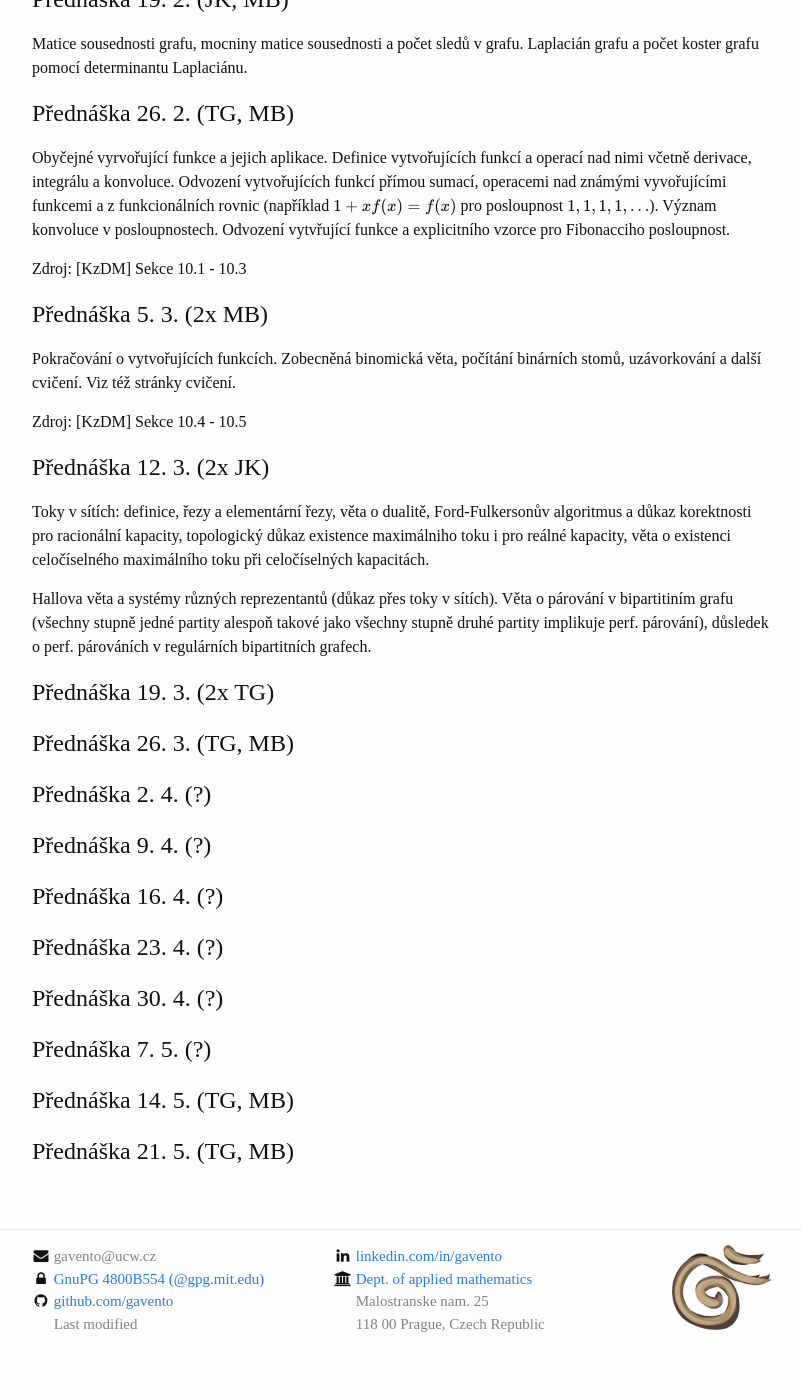
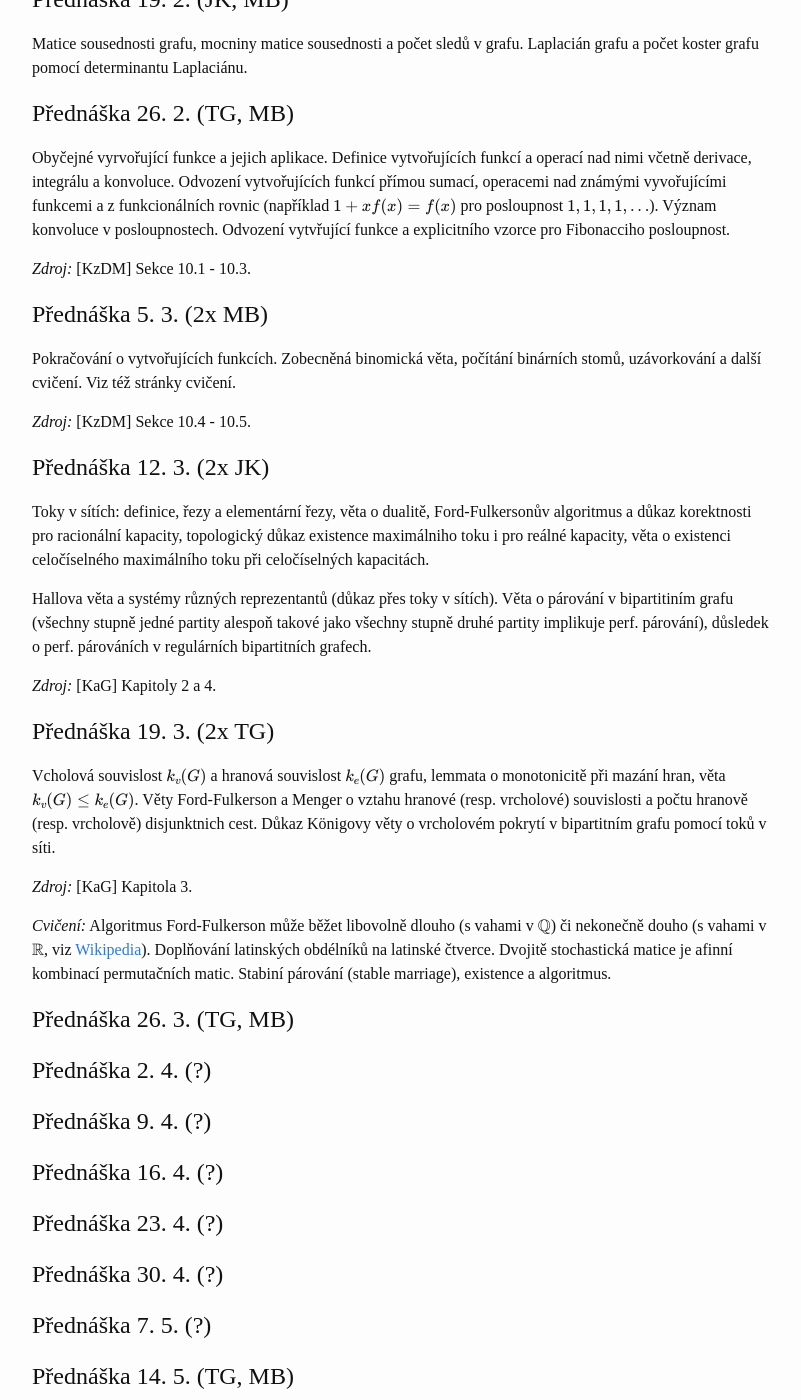
Before and after one commit to gavento/gavento.github.io, a Jekyll site: the page built from vyuka/18LS-KGM.md, in a window 1280 px wide and 1400 px high, scrolled down 484 px. Shown: the whole window, without its empty margins (238-1039 px from the left). Built offline with Jekyll 4.4.1, drawn with Linux system fonts in a browser that asks for light colours; formulas are drawn with MathJax 3; before the commit the page ends 1849 px from its top, so only the background shows below that.

Commit message:
Update teaching

```diff
--- a/vyuka/18LS-KGM.md
+++ b/vyuka/18LS-KGM.md
@@ -23,13 +23,13 @@ Matice sousednosti grafu, mocniny matice sousednosti a počet sledů v grafu. La
 
 Obyčejné vyrvořující funkce a jejich aplikace. Definice vytvořujících funkcí a operací nad nimi včetně derivace, integrálu a konvoluce. Odvození vytvořujících funkcí přímou sumací, operacemi nad známými vyvořujícími funkcemi a z funkcionálních rovnic (například $$1+xf(x)=f(x)$$ pro posloupnost $$1, 1, 1, 1, ...$$). Význam konvoluce v posloupnostech. Odvození vytvřující funkce a explicitního vzorce pro Fibonacciho posloupnost.
 
-Zdroj: [KzDM] Sekce 10.1 - 10.3
+*Zdroj:* [KzDM] Sekce 10.1 - 10.3.
 
 ### Přednáška 5. 3. (2x MB)
 
 Pokračování o vytvořujících funkcích. Zobecněná binomická věta, počítání binárních stomů, uzávorkování a další cvičení. Viz též stránky cvičení.
 
-Zdroj: [KzDM] Sekce 10.4 - 10.5
+*Zdroj:* [KzDM] Sekce 10.4 - 10.5.
 
 ### Přednáška 12. 3. (2x JK)
 
@@ -38,8 +38,17 @@ Toky v sítích: definice, řezy a elementární řezy, věta o dualitě, Ford-F
 Hallova věta a systémy různých reprezentantů (důkaz přes toky v sítích).
 Věta o párování v bipartitiním grafu (všechny stupně jedné partity alespoň takové jako všechny stupně druhé partity implikuje perf. párování), důsledek o perf. párováních v regulárních bipartitních grafech.
 
+*Zdroj:* [KaG] Kapitoly 2 a 4.
 
 ### Přednáška 19. 3. (2x TG)
+
+Vcholová souvislost $$k_v(G)$$ a hranová souvislost $$k_e(G)$$ grafu, lemmata o monotonicitě při mazání hran, věta $$k_v(G)\leq k_e(G)$$.
+Věty Ford-Fulkerson a Menger o vztahu hranové (resp. vrcholové) souvislosti a počtu hranově (resp. vrcholově) disjunktnich cest.
+Důkaz Königovy věty o vrcholovém pokrytí v bipartitním grafu pomocí toků v síti.
+
+*Zdroj:* [KaG] Kapitola 3.
+
+*Cvičení:* Algoritmus Ford-Fulkerson může běžet libovolně dlouho (s vahami v $$\mathbb{Q}$$) či nekonečně douho (s vahami v $$\mathbb{R}$$, viz [Wikipedia](https://en.wikipedia.org/wiki/Ford%E2%80%93Fulkerson_algorithm#Non-terminating_example)). Doplňování latinských obdélníků na latinské čtverce. Dvojitě stochastická matice je afinní kombinací permutačních matic. Stabiní párování (stable marriage), existence a algoritmus.
 
 ### Přednáška 26. 3. (TG, MB)
 
```
